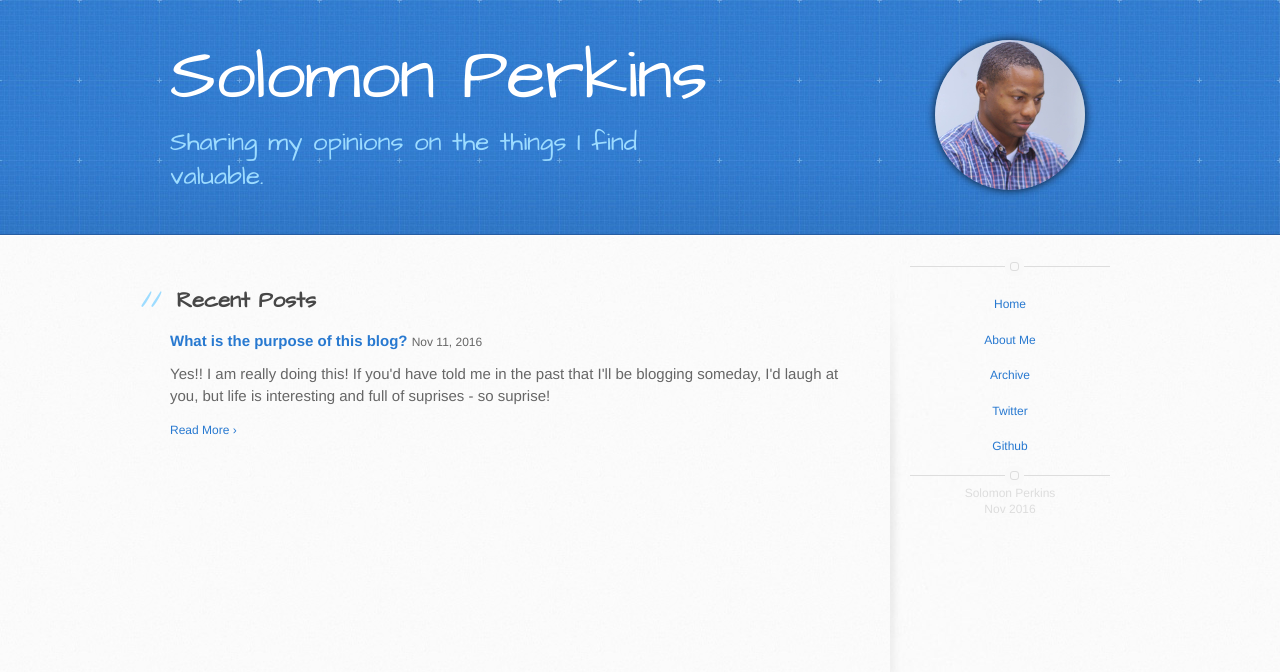
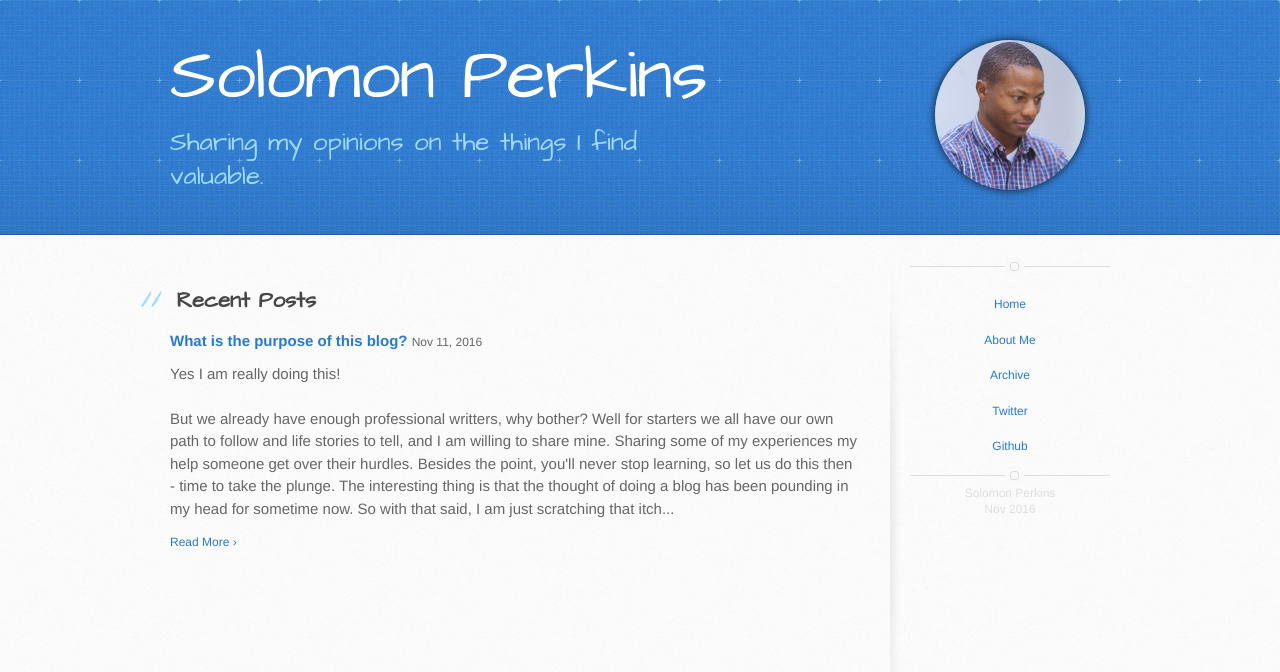
Before and after one commit to SolomonPerkins/solomonperkins.github.io, a Jekyll site: the page built from index.html, in a window 1280 px wide. Shown: the top 672 px of the page. Built offline with Jekyll 4.4.1, drawn with Linux system fonts in a browser that asks for light colours; the list of posts is cut into pages by our own code.

Commit message:
clean up and fix intro

```diff
--- a/_posts/2016-11-20-what-is-the-purpose-of-this-blog.md
+++ b/_posts/2016-11-20-what-is-the-purpose-of-this-blog.md
@@ -4,7 +4,7 @@
 tags: welcome
 date: 2016-11-11
 read_time: 1 min
-introduction: Yes!! I am really doing this! If you'd have told me in the past that I'll be blogging someday, I'd laugh at you, but life is interesting and full of suprises - so suprise!
+introduction: Yes I am really doing this! <br/><br/> But we already have enough professional writters, why bother? Well for starters we all have our own path to follow and life stories to tell, and I am willing to share mine. Sharing some of my experiences my help someone get over their hurdles. Besides the point, you'll never stop learning, so let us do this then - time to take the plunge. The interesting thing is that the thought of doing a blog has been pounding in my head for sometime now. So with that said, I am just scratching that itch...
 ---
 
 !["The Blog"](/images/reason-for-blog-header.jpg "The blog")
```
